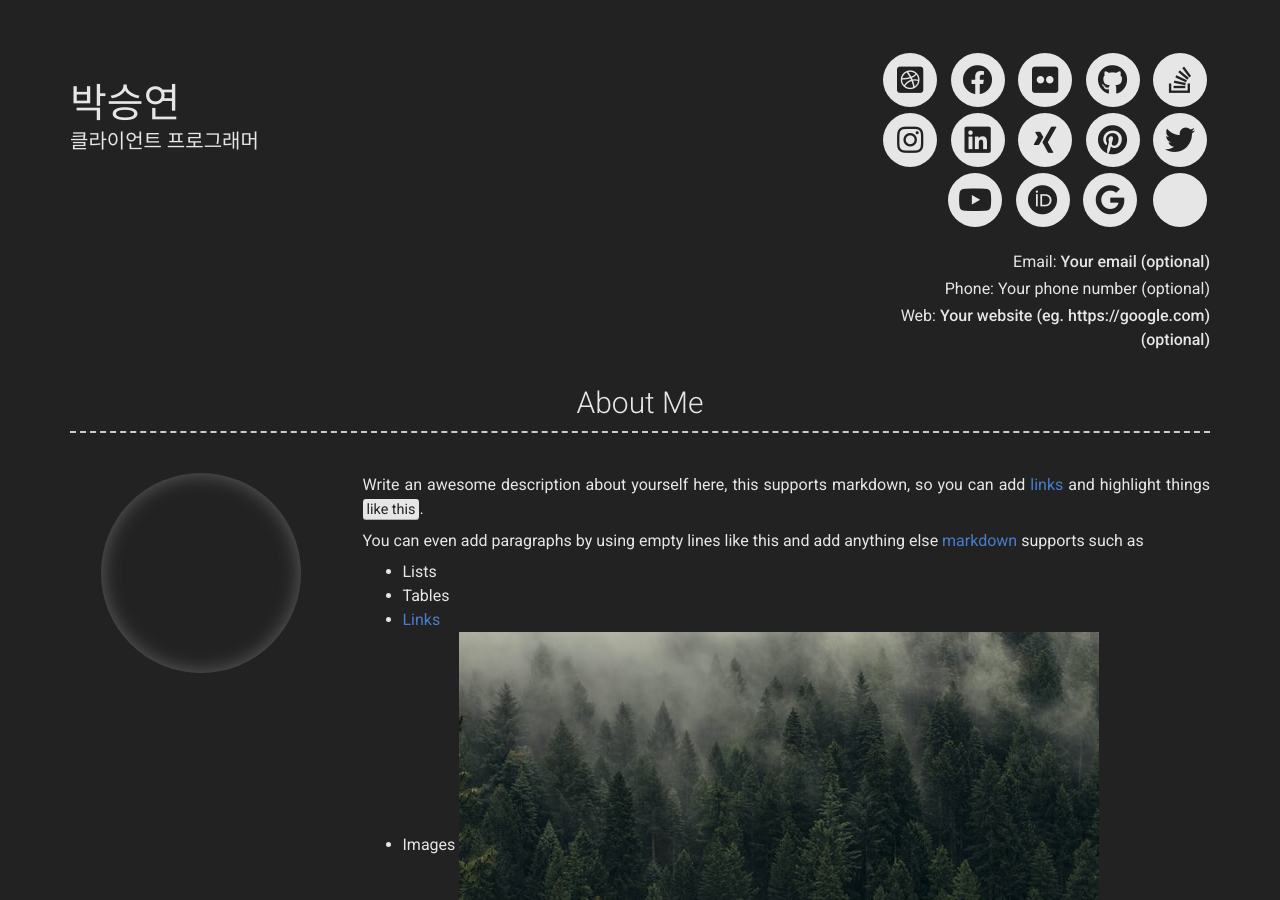
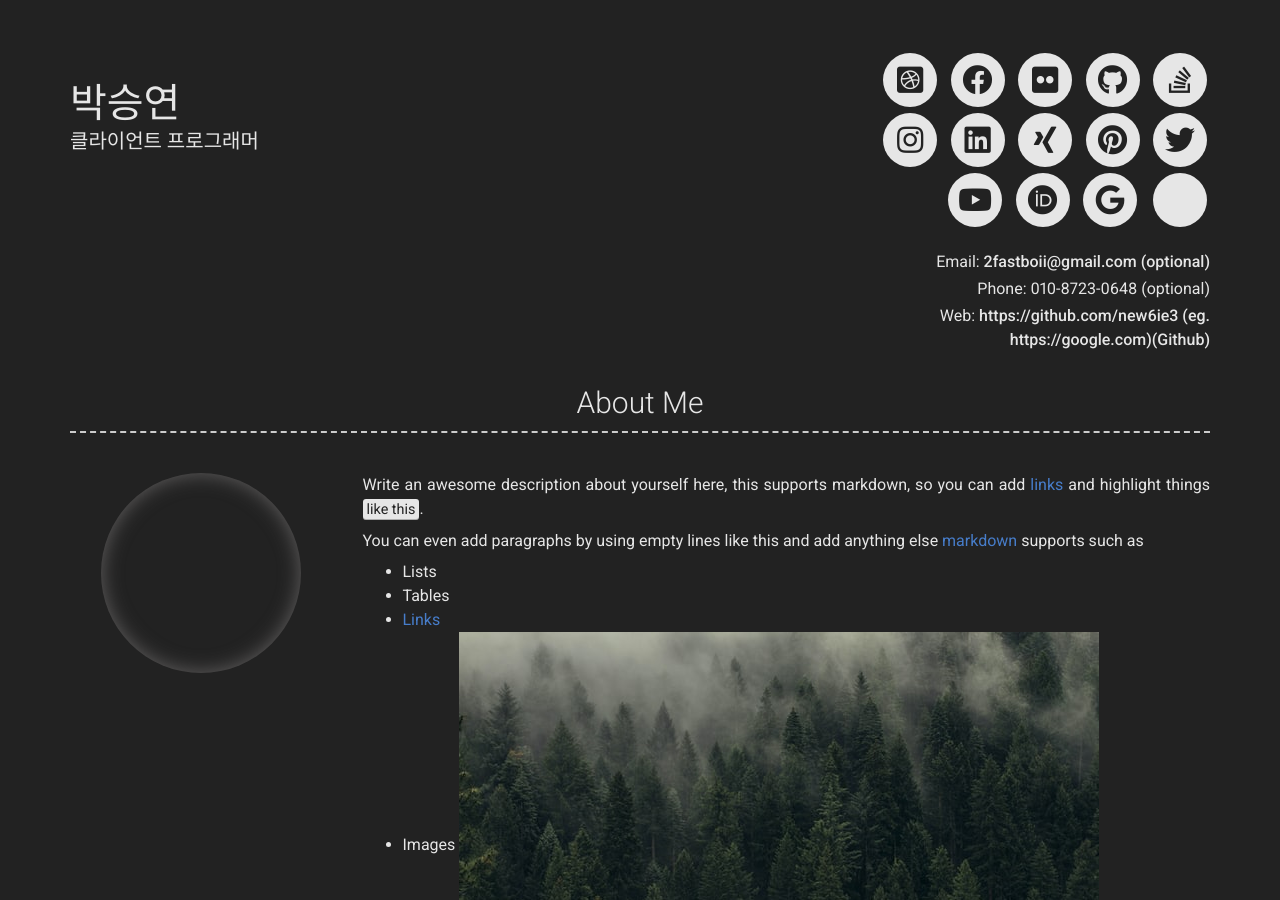
Before and after one commit to new6ie3/new6ie3.github.io, a Jekyll site: the page built from index.md, in a window 1280 px wide and 900 px high. Built offline with Jekyll 4.4.1, drawn with Linux system fonts in a browser that asks for light colours; nearby versions of some CDN libraries; some of the changed text lies outside the part shown.

Commit message:
Update personal information in _config.yml

```diff
--- a/_config.yml
+++ b/_config.yml
@@ -8,11 +8,11 @@ version: 2
 # Personal info
 name: 박승연
 title: 클라이언트 프로그래머
-email: Your email (optional)
+email: 2fastboii@gmail.com (optional)
 # email_title: Email (Email title override)
-phone: Your phone number (optional)
+phone: 010-8723-0648 (optional)
 # phone_title: Phone (Phone title override)
-website: Your website (eg. https://google.com)(optional)
+website: https://github.com/new6ie3 (eg. https://google.com)(Github)
 # website_title: Web (Website title override)
 
 # Dark Mode (true/false/never)
```
